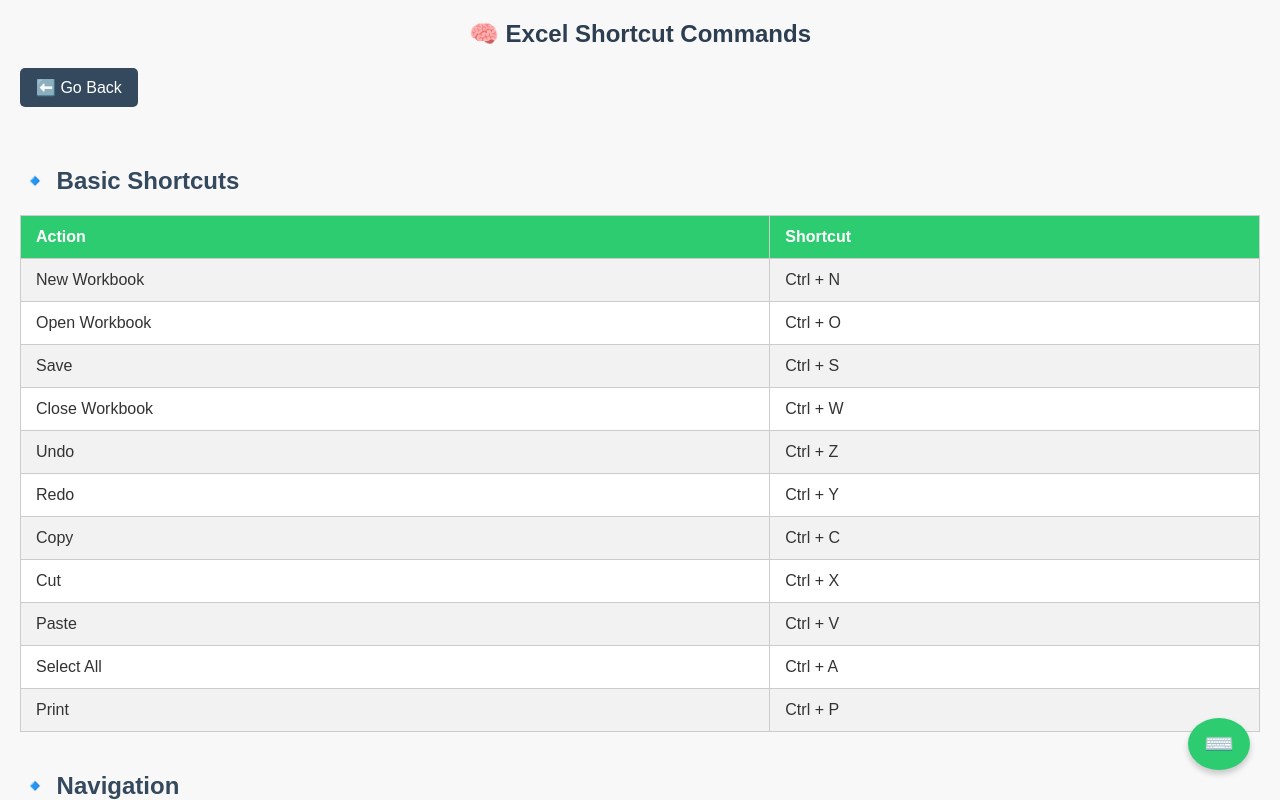
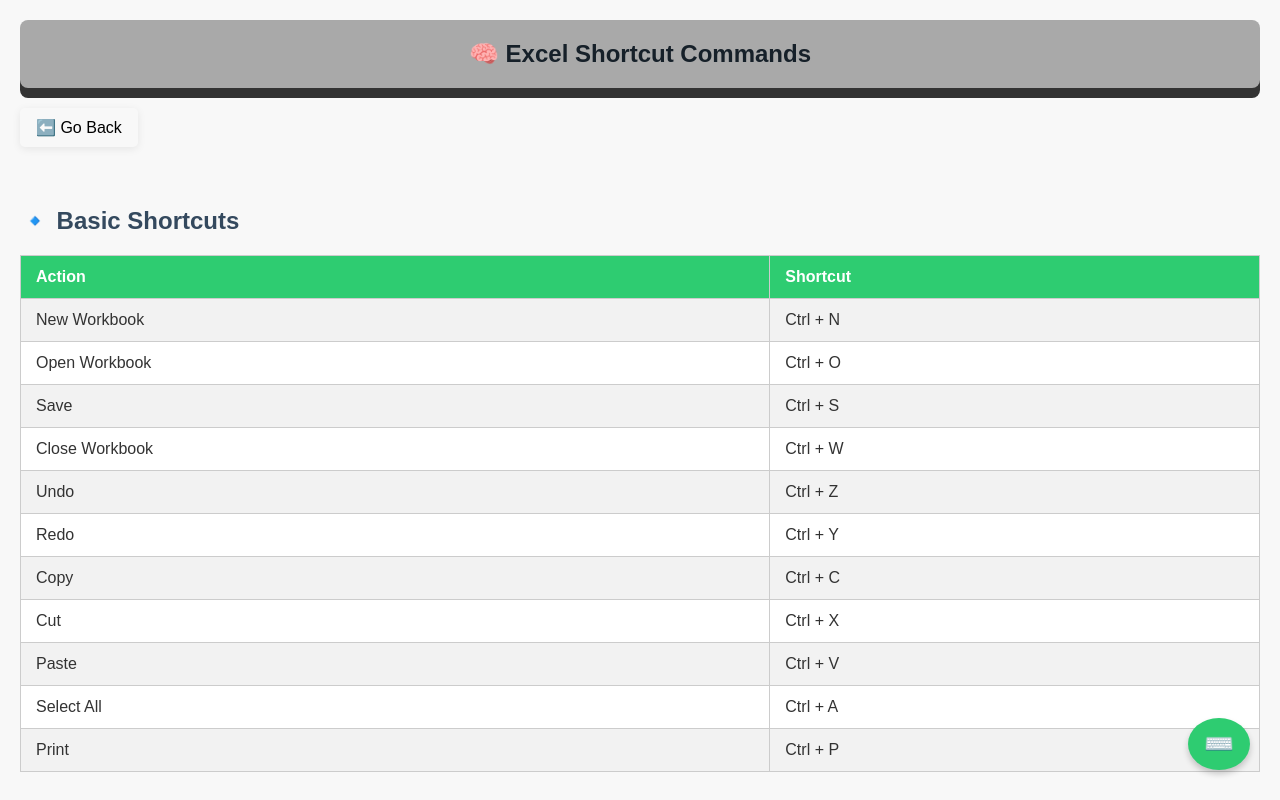
Before and after one commit to mdparvezmussaruf/MS-Excel-Functions, a plain HTML site: page index.html in a window 1280 px wide. Both pictures are taken after a click on the button "⌨️". Shown: the top 800 px of the page. Drawn offline with Linux system fonts and the light colour scheme.

Commit message:
Update2.1 styles.css

```diff
--- a/styles.css
+++ b/styles.css
@@ -7,7 +7,12 @@ body {
 
 h1 {
   text-align: center;
-  color: #2c3e50;
+  color: #162029;
+  background-color: darkgray;
+    padding: 20px;
+    border-radius: 8px;
+    box-shadow: #333 0px 10px 0px;
+
 }
 
 h2 {
@@ -66,18 +71,20 @@ code {
 
 /* Go back button */
 #goBackBtn {
-  background-color: #34495e;
-  color: white;
+  background-color: transparent;
+  color: rgb(0, 0, 0);
   border: none;
   padding: 10px 16px;
   font-size: 16px;
   cursor: pointer;
   border-radius: 5px;
   margin-bottom: 20px;
+    box-shadow: 0 2px 8px rgba(0,0,0,0.08);
 }
 
 #goBackBtn:hover {
-  background-color: #2c3e50;
+  background-color: #5b6b7a;
+
 }
 
 /* Shortcut page styling */
```
